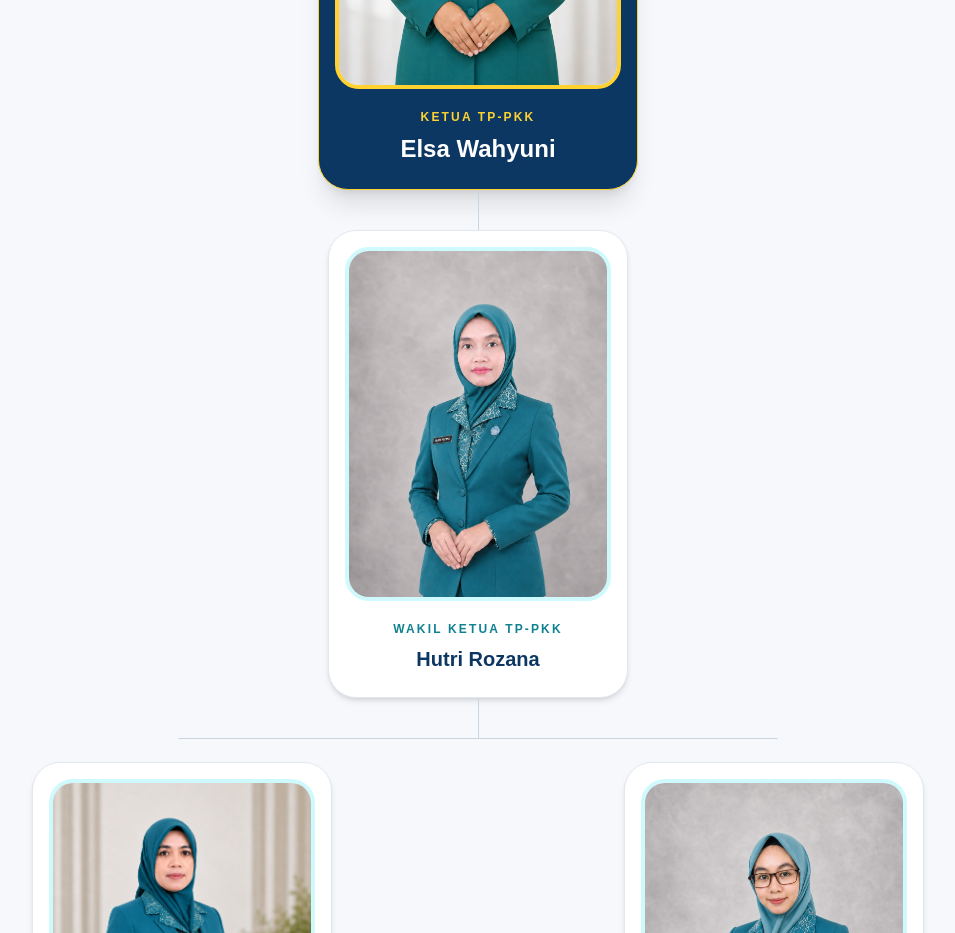
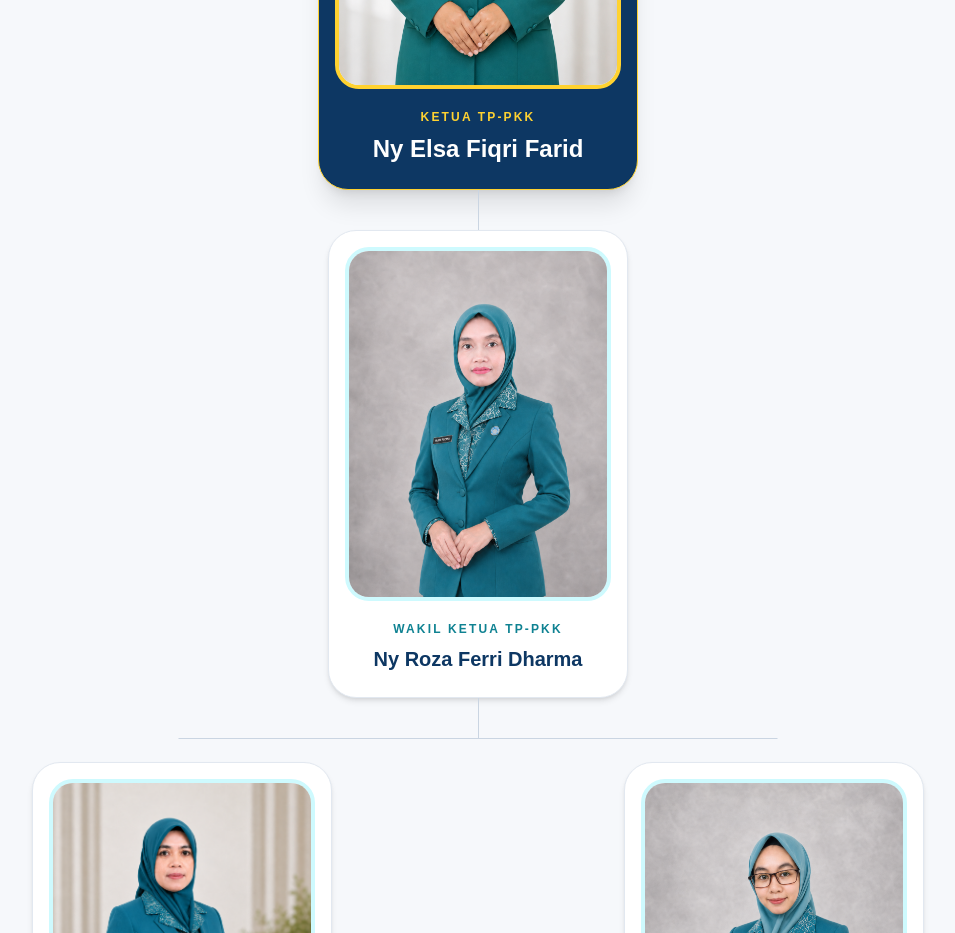
Before and after one commit to nagari-lambah/nagari-lambah, a Next.js app: page /tp-pkk in a window 1280 px wide. Shown: the part 4100-5033 px from the top of the page, without its empty margins (162-1117 px from the left). Built offline with nearby package versions, Linux system fonts and the light colour scheme.

Commit message:
Finalisasi foto portrait pengurus inti TP-PKK

```diff
--- a/app/tp-pkk/page.tsx
+++ b/app/tp-pkk/page.tsx
@@ -6,12 +6,12 @@ import PageHeader from "../../components/PageHeader";
 const pengurusInti = {
   ketua: {
     jabatan: "Ketua TP-PKK",
-    nama: "Elsa Wahyuni",
+    nama: "Ny Elsa Fiqri Farid",
     foto: "/image/pkk/pengurus-inti/elsa-wahyuni.png",
   },
   wakilKetua: {
     jabatan: "Wakil Ketua TP-PKK",
-    nama: "Hutri Rozana",
+    nama: "Ny Roza Ferri Dharma",
     foto: "/image/pkk/pengurus-inti/hutri-rozana.png",
   },
   sekretaris: {
```
